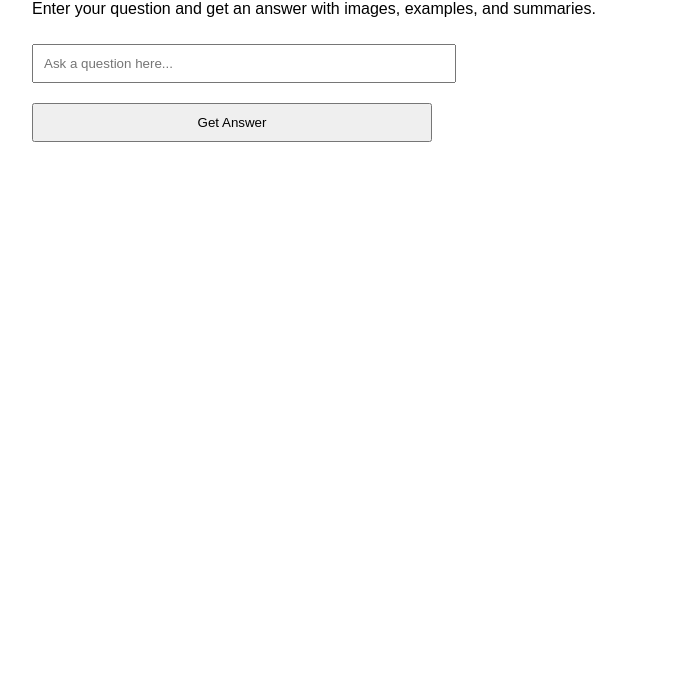
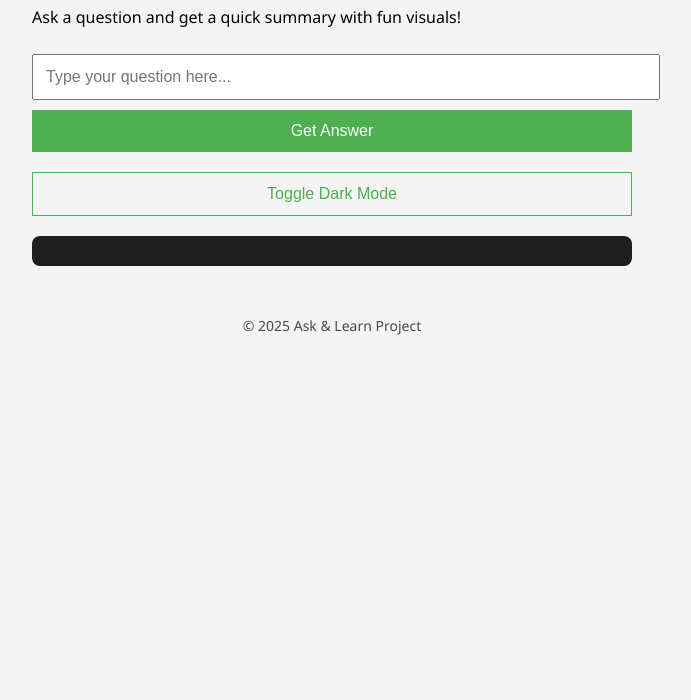
Before and after one commit to yaksho0408/STSlearning, a plain HTML site: page index.html in a window 1280 px wide. Shown: the part 100-800 px from the top of the page, without its empty margins (308-999 px from the left). Drawn offline with Linux system fonts and the light colour scheme.

Commit message:
Update index.html

```diff
--- a/index.html
+++ b/index.html
@@ -1,84 +1,121 @@
 <!DOCTYPE html>
 <html lang="en">
 <head>
-  <meta charset="UTF-8">
-  <meta name="viewport" content="width=device-width, initial-scale=1.0">
+  <meta charset="UTF-8" />
+  <meta name="viewport" content="width=device-width, initial-scale=1.0"/>
   <title>Ask & Learn</title>
   <style>
+    :root {
+      --bg-light: #f4f4f4;
+      --bg-dark: #121212;
+      --text-light: #000;
+      --text-dark: #fff;
+      --primary: #4CAF50;
+      --card-bg: #1e1e1e;
+    }
+
     body {
-      font-family: Arial, sans-serif;
+      font-family: 'Segoe UI', sans-serif;
       padding: 20px;
+      margin: 0 auto;
       max-width: 600px;
-      margin: 0 auto;
+      background-color: var(--bg-light);
+      color: var(--text-light);
+      transition: 0.3s ease all;
     }
-    input,
+
+    body.dark-mode {
+      background-color: var(--bg-dark);
+      color: var(--text-dark);
+    }
+
+    h1 {
+      color: var(--primary);
+    }
+
+    input, button {
+      padding: 12px;
+      margin-top: 10px;
+      width: 100%;
+      max-width: 100%;
+      font-size: 16px;
+    }
+
     button {
-      padding: 10px;
-      margin: 10px 0;
-      width: 100%;
-      max-width: 400px;
+      background-color: var(--primary);
+      color: white;
+      border: none;
+      cursor: pointer;
     }
+
     .result {
       margin-top: 20px;
+      padding: 15px;
+      border-radius: 8px;
+      background: var(--card-bg);
+      color: white;
     }
+
     img {
       max-width: 100%;
-      height: auto;
       margin-top: 10px;
+    }
+
+    .toggle-theme {
+      margin-top: 20px;
+      cursor: pointer;
+      background: none;
+      border: 1px solid var(--primary);
+      color: var(--primary);
+    }
+
+    .footer {
+      text-align: center;
+      margin-top: 50px;
+      font-size: 14px;
+      opacity: 0.7;
     }
   </style>
 </head>
 <body>
 
-  <h1>Ask & Learn</h1>
-  <p>Enter your question and get an answer with images, examples, and summaries.</p>
+  <h1>Ask & Learn 🔍✨</h1>
+  <p>Ask a question and get a quick summary with fun visuals!</p>
 
-  <!-- User input form -->
-  <input type="text" id="userQuestion" placeholder="Ask a question here..." />
+  <input type="text" id="userQuestion" placeholder="Type your question here..." />
   <button onclick="getAnswer()">Get Answer</button>
+  <button class="toggle-theme" onclick="toggleDarkMode()">Toggle Dark Mode</button>
 
-  <!-- Displaying Result -->
   <div class="result" id="result"></div>
+
+  <div class="footer">© 2025 Ask & Learn Project</div>
 
   <script>
     async function getAnswer() {
       const question = document.getElementById("userQuestion").value;
+      if (!question) return alert("Please enter a question!");
 
-      if (!question) {
-        alert("Please enter a question.");
-        return;
-      }
-
-      // Call an API (DuckDuckGo Instant Answer)
-      // format=json returns JSON data
-      const response = await fetch(
-        `https://api.duckduckgo.com/?q=${encodeURIComponent(question)}&format=json`
-      );
+      const response = await fetch(`https://api.duckduckgo.com/?q=${encodeURIComponent(question)}&format=json`);
       const data = await response.json();
 
-      // If there's at least one relevant topic
       if (data.RelatedTopics && data.RelatedTopics.length > 0) {
         const result = data.RelatedTopics[0];
-
-        // Display the result
         document.getElementById("result").innerHTML = `
-          <h3>Answer Summary:</h3>
-          <p>${result.Text}</p>
-          ${
-            result.Icon && result.Icon.URL
-              ? `<img src="${result.Icon.URL}" alt="Image" />`
-              : ""
-          }
-          <h4>Funny Example:</h4>
-          <p>Imagine if your question was a superhero, it would be <b>${question} Man!</b>
-          Always saving the day with answers!</p>
+          <h3>Answer:</h3>
+          <p>${result.Text || "No text available"}</p>
+          ${result.Icon?.URL ? `<img src="${result.Icon.URL}" alt="Image" />` : ""}
+          <h4>Fun Example:</h4>
+          <p>Your question as a superhero: <b>${question}Man!</b> 🦸</p>
         `;
       } else {
-        document.getElementById("result").innerHTML = `
-          <p>No relevant information found. Try again with a different question!</p>
-        `;
+        document.getElementById("result").innerHTML = "<p>No relevant info found. Try something else.</p>";
       }
     }
+
+    function toggleDarkMode() {
+      document.body.classList.toggle("dark-mode");
+    }
   </script>
+
 </body>
 </html>
```
